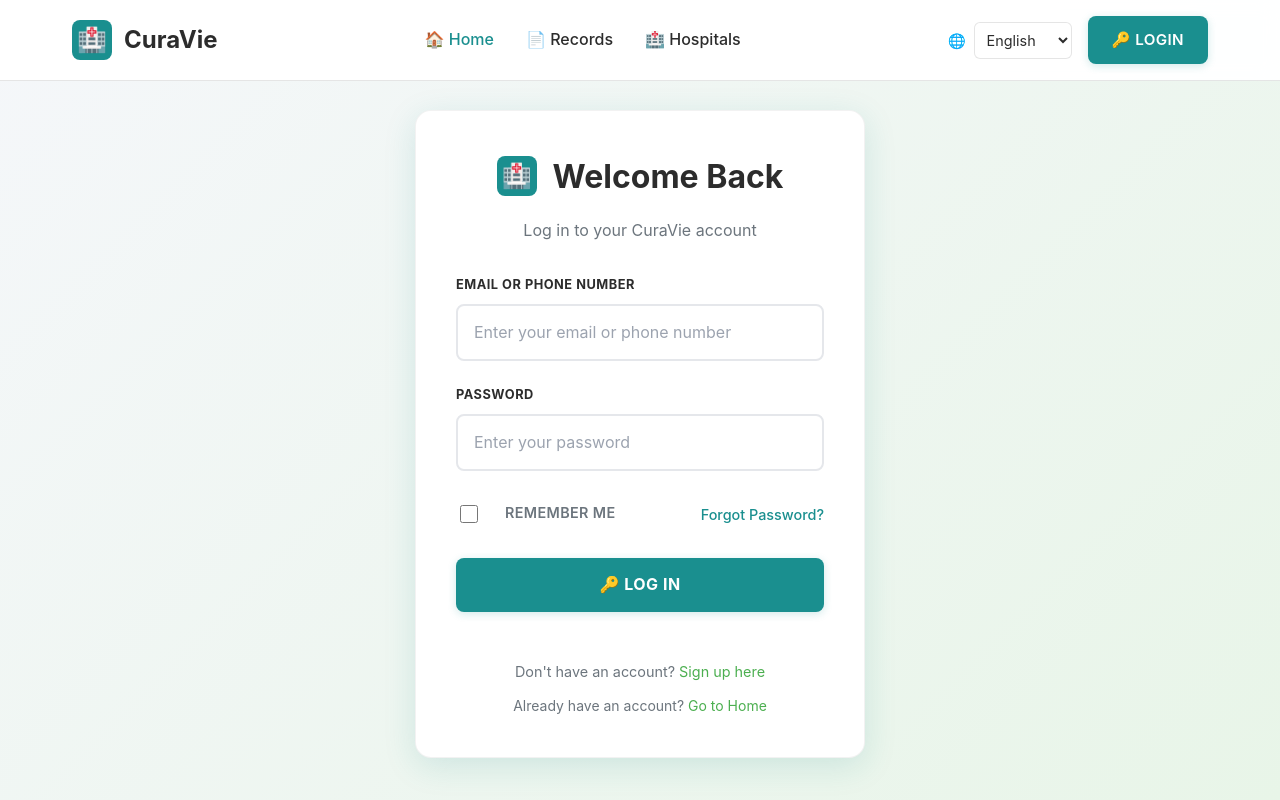
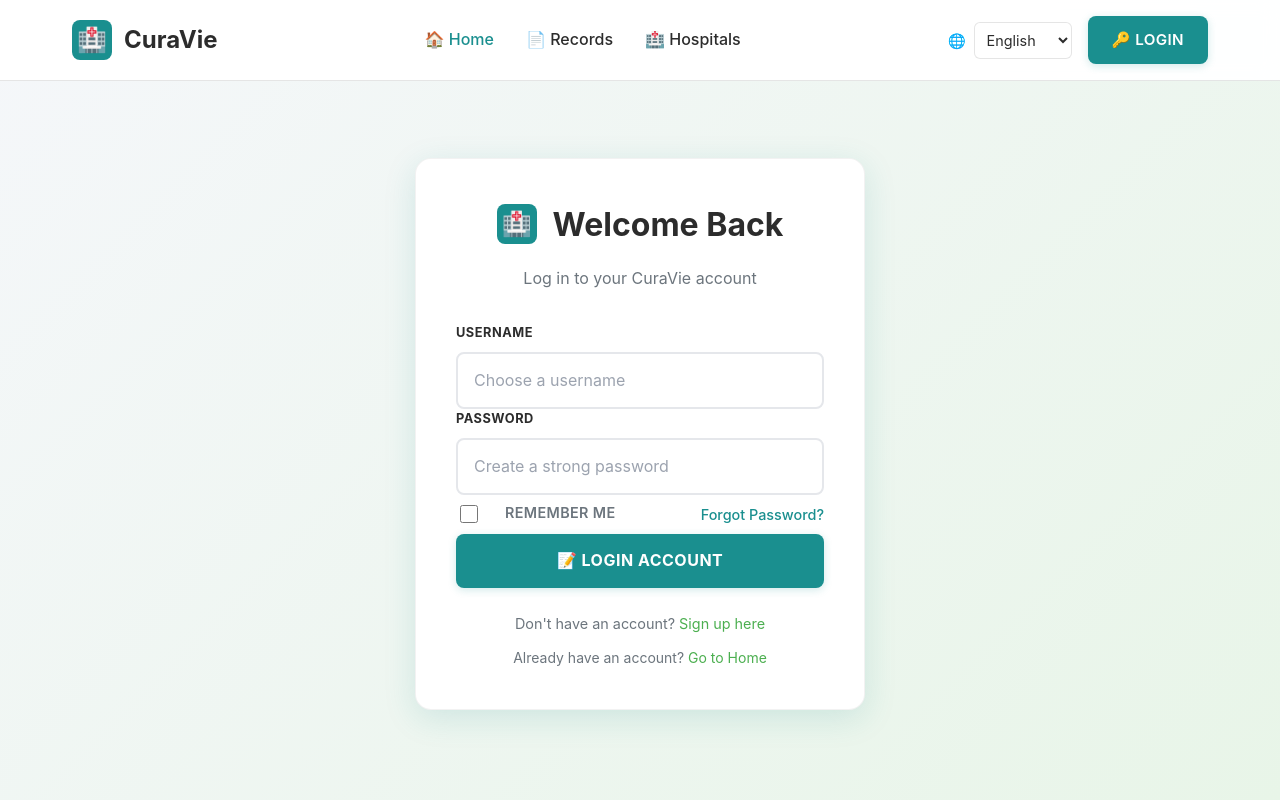
Before and after one commit to lazyserp/CuraVie, a Flask app: template templates/login.html.j2 in a window 1280 px wide. Run offline with Flask 3, Linux system fonts and the light colour scheme; the template is opened without the code that fills it: values that come from a table or form of the project are taken from there, others are empty; parts of the project's set-up code (start-up, migrations or seed data) failed here and were passed over; some libraries are stand-ins or nearby versions.

Commit message:
added login route

```diff
--- a/app.py
+++ b/app.py
@@ -12,7 +12,7 @@ from flask_wtf.csrf import CSRFProtect
 from database import db
 from models import (
     User, Worker, HealthRecord,
-    HealthcareFacility, MedicalVisit, Vaccination
+    MedicalVisit, Vaccination
 )
 
 # Load environment variables
--- a/templates/login.html.j2
+++ b/templates/login.html.j2
@@ -16,15 +16,16 @@
         <p class="signin-subtitle">Log in to your CuraVie account</p>
       </div>
 
-      <form id="signinForm" class="signin-form" autocomplete="off" novalidate>
+      <form id="loginForm" class="login-form" method="POST" action="{{ url_for('login') }}" autocomplete="off" novalidate>
+        {{ form.hidden_tag() }}
         <div class="form-group">
-          <label for="email">Email or Phone Number</label>
-          <input type="text" id="email" name="email" placeholder="Enter your email or phone number" required />
+          <label for="{{ form.username.id }}">USERNAME</label>
+          {{ form.username(class="input", placeholder="Choose a username") }}
         </div>
 
         <div class="form-group">
-          <label for="password">Password</label>
-          <input type="password" id="password" name="password" placeholder="Enter your password" required />
+          <label for="{{ form.password.id }}">PASSWORD</label>
+          {{ form.password(class="input", placeholder="Create a strong password") }}
         </div>
 
         <div class="form-options">
@@ -36,9 +37,7 @@
           <a href="#forgot" class="forgot-link">Forgot Password?</a>
         </div>
 
-        <button type="submit" class="btn btn-primary btn-full">
-          🔑 Log In
-        </button>
+        {{ form.submit(class="btn btn-primary btn-full", value="📝 LOGIN ACCOUNT") }}
 
         {# <div class="social-login">
           <button type="button" class="btn btn-social">
```
